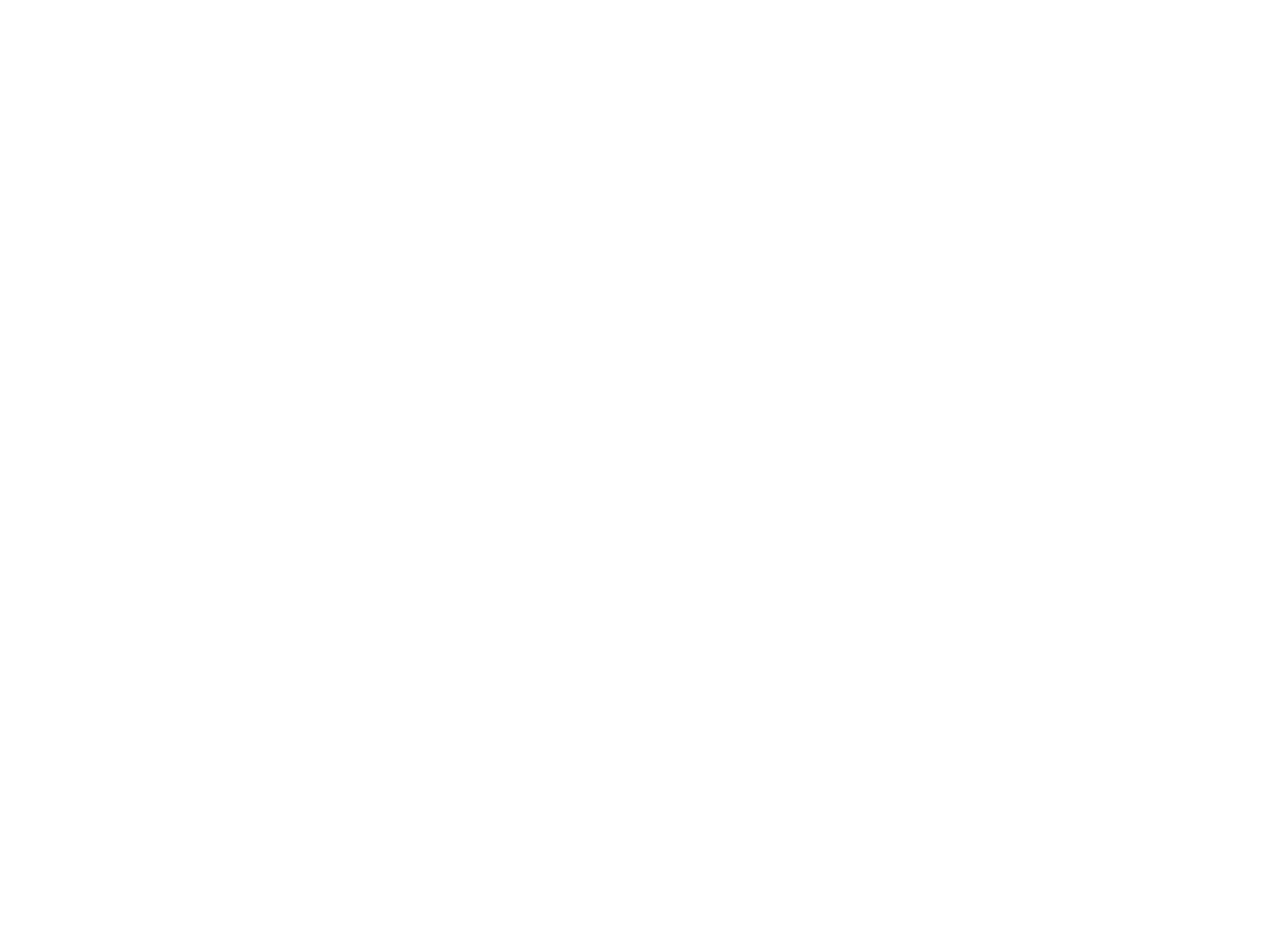
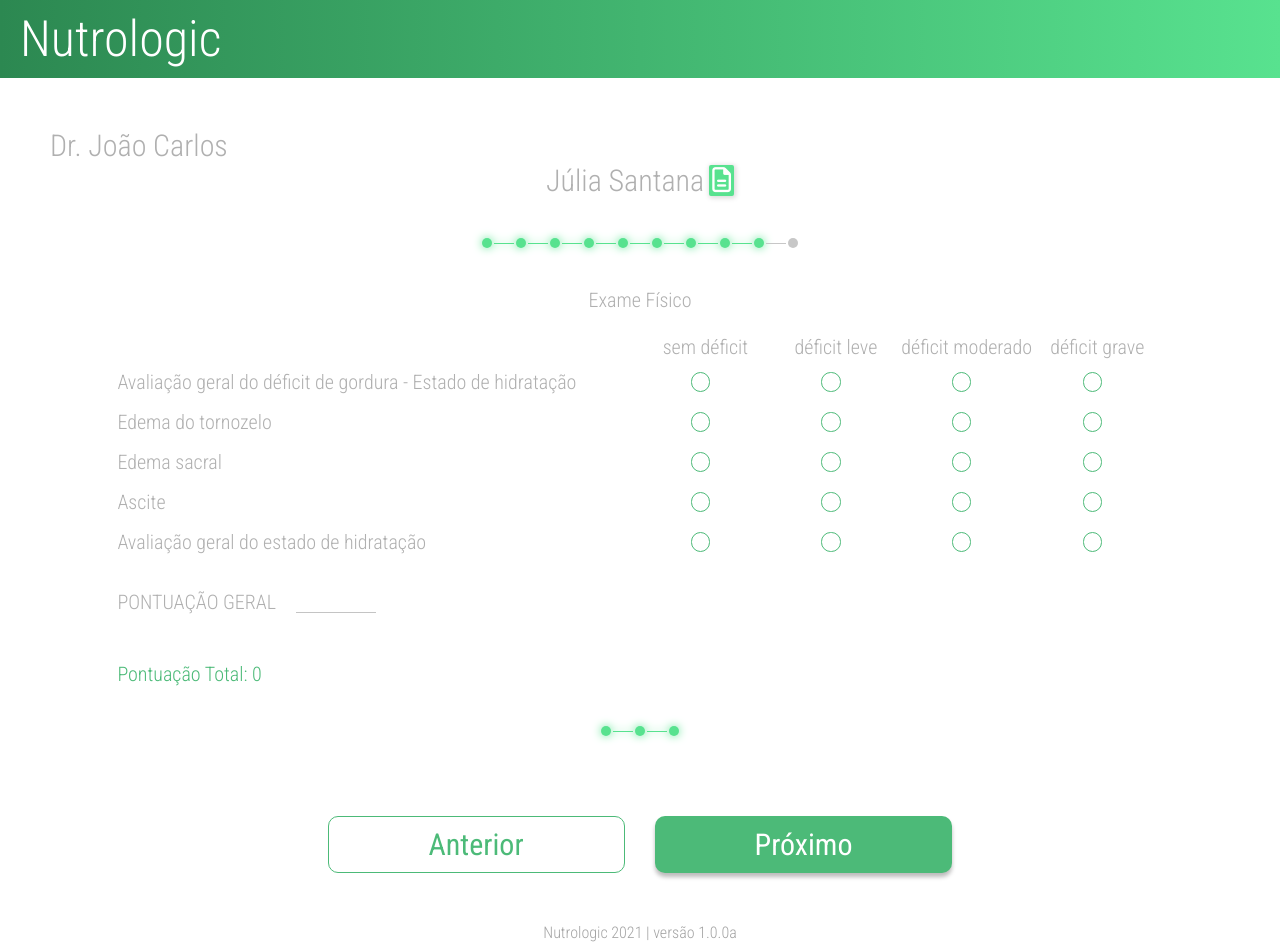
Before and after one commit to akelesis/nutrologic-frontend, a Vue app: page /nutritionist/evaluation/medicalRecords11 in a window 1280 px wide. Before the commit the page ends 800 px from the top, so only its background shows below. Built offline with nearby package versions, Linux system fonts and the light colour scheme.

Commit message:
feat: create medical record view 11

```diff
--- a/src/router/index.js
+++ b/src/router/index.js
@@ -99,6 +99,11 @@
     path: '/nutritionist/evaluation/medicalRecords04',
     name: 'medicalRecords04',
     component: () => import('../views/NutritionistEvaluation/MedicalRecords04.vue')
+  },
+  {
+    path: '/nutritionist/evaluation/medicalRecords11',
+    name: 'medicalRecords11',
+    component: () => import('../views/NutritionistEvaluation/MedicalRecords11.vue')
   }
 ]
 
--- /dev/null
+++ b/src/views/NutritionistEvaluation/MedicalRecords11.vue
@@ -0,0 +1,263 @@
+<template>
+  <div class="MedicalRecords">
+    <Header headerStyle="NutritionistHeader"/>
+    <main class="medical-records-main">
+      <div class="nutritionist-name-container">
+        <p>{{user.name}}</p>
+      </div>
+      <div class="medical-records-container">
+        <div class="patient-name-file-container">
+          <span>Júlia Santana</span>
+          <i class="far fa-file-alt" />
+        </div>
+        <evaluation-breadcrumbs step="9" stepsCounter="10"/>
+        <p id="medical-records-title">Exame Físico</p>
+        <div class="medical-records-grid-container">
+          <span class="row-1 column-2 grid-text-center">sem déficit</span>
+          <span class="row-1 column-3 grid-text-center">déficit leve</span>
+          <span class="row-1 column-4 grid-text-center">déficit moderado</span>
+          <span class="row-1 column-5 grid-text-center">déficit grave</span>
+          <span class="row-2 column-1 grid-text-start">Avaliação geral do déficit de gordura - Estado de hidratação</span>
+          <nutritionist-radius class="row-2 column-2 grid-input" value="" id="item1-1" name="item1"/>
+          <nutritionist-radius class="row-2 column-3 grid-input" value="" id="item1-2" name="item1"/>
+          <nutritionist-radius class="row-2 column-4 grid-input" value="" id="item1-3" name="item1"/>
+          <nutritionist-radius class="row-2 column-5 grid-input" value="" id="item1-4" name="item1"/>
+          <span class="row-3 column-1 grid-text-start">Edema do tornozelo</span>
+          <nutritionist-radius class="row-3 column-2 grid-input" value="" id="item2-1" name="item2"/>
+          <nutritionist-radius class="row-3 column-3 grid-input" value="" id="item2-2" name="item2"/>
+          <nutritionist-radius class="row-3 column-4 grid-input" value="" id="item2-3" name="item2"/>
+          <nutritionist-radius class="row-3 column-5 grid-input" value="" id="item2-4" name="item2"/>
+          <span class="row-4 column-1 grid-text-start">Edema sacral</span>
+          <nutritionist-radius class="row-4 column-2 grid-input" value="" id="item3-1" name="item3"/>
+          <nutritionist-radius class="row-4 column-3 grid-input" value="" id="item3-2" name="item3"/>
+          <nutritionist-radius class="row-4 column-4 grid-input" value="" id="item3-3" name="item3"/>
+          <nutritionist-radius class="row-4 column-5 grid-input" value="" id="item3-4" name="item3"/>
+          <span class="row-5 column-1 grid-text-start">Ascite</span>
+          <nutritionist-radius class="row-5 column-2 grid-input" value="" id="item4-1" name="item4"/>
+          <nutritionist-radius class="row-5 column-3 grid-input" value="" id="item4-2" name="item4"/>
+          <nutritionist-radius class="row-5 column-4 grid-input" value="" id="item4-3" name="item4"/>
+          <nutritionist-radius class="row-5 column-5 grid-input" value="" id="item4-4" name="item4"/>
+          <span class="row-6 column-1 grid-text-start">Avaliação geral do estado de hidratação</span>
+          <nutritionist-radius class="row-6 column-2 grid-input" value="" id="item5-1" name="item5"/>
+          <nutritionist-radius class="row-6 column-3 grid-input" value="" id="item5-2" name="item5"/>
+          <nutritionist-radius class="row-6 column-4 grid-input" value="" id="item5-3" name="item5"/>
+          <nutritionist-radius class="row-6 column-5 grid-input" value="" id="item5-4" name="item5"/>
+          <div class="row-7 column-1 score-container">
+            <span class="grid-text-start">PONTUAÇÃO GERAL</span>
+            <default-input inputType="text" placeholder=""/>
+          </div>
+        </div>
+        <p id="total-score">Pontuação Total: 0</p>
+      </div>
+      <evaluation-breadcrumbs step="3" stepsCounter="3"/>
+      <div class="nav-buttons-container">
+        <green-button label="Anterior" :isInverted="true"/>
+        <green-button label="Próximo"/>
+      </div>
+    </main>
+    <MainFooter />
+  </div>
+</template>
+
+<script>
+import Header from '../../components/Header.vue'
+import MainFooter from '../../components/MainFooter.vue'
+import GreenButton from '../../components/GreenButton.vue'
+import EvaluationBreadcrumbs from '../../components/EvaluationBreadcrumbs.vue'
+import NutritionistRadius from '../../components/NutritionistRadius.vue'
+import DefaultInput from '../../components/DefaultInput.vue'
+
+export default {
+  components: {
+    Header,
+    MainFooter,
+    GreenButton,
+    EvaluationBreadcrumbs,
+    NutritionistRadius,
+    DefaultInput
+  },
+  data () {
+    return {
+      user: {
+        name: 'Dr. João Carlos'
+      }
+    }
+  }
+}
+</script>
+
+<style>
+.MedicalRecords {
+  display: flex;
+  flex-direction: column;
+  justify-content: space-between;
+  height: 100vh;
+  font-family: 'Roboto Condensed', sans-serif;
+  font-weight: 300;
+  color: #B0B0B0;
+}
+
+.medical-records-main {
+  display: flex;
+  flex-direction: column;
+  justify-content: space-between;
+  align-items: center;
+  height: 100%;
+  margin-top: 50px;
+}
+
+.nutritionist-name-container {
+  display: flex;
+  justify-content: flex-start;
+  width: 100vw;
+  padding-left: 50px;
+}
+
+.nutritionist-name-container p {
+  font-size: 30px;
+  color: #B0B0B0;
+}
+
+.medical-records-container {
+  display: flex;
+  flex-direction: column;
+  min-width: 60vw;
+  height: 100%;
+}
+
+.patient-name-file-container {
+  display: flex;
+  justify-content: center;
+  align-items: center;
+}
+
+.patient-name-file-container span {
+  font-size: 30px;
+  margin-right: 5px;
+}
+
+.patient-name-file-container i {
+  color: #fff;
+  background-color: #58E28F;
+  border: 3px solid #58E28F;
+  border-radius: 2px;
+  box-shadow: 1px 1px 5px 1px #DADADA;
+  align-self: center;
+  font-size: 25px;
+}
+
+.patient-name-file-container i:hover {
+  cursor: pointer;
+  filter: brightness(95%);
+}
+
+#medical-records-title {
+  font-size: 20px;
+  margin-bottom: 20px;
+}
+
+.medical-records-grid-container {
+  display: grid;
+  grid-template-rows: auto 1fr 1fr 1fr 1fr 1fr 2fr;
+  grid-template-columns: 4fr 1fr 1fr 1fr 1fr;
+}
+
+.grid-container {
+  display: grid;
+  grid-template-rows: auto 1fr;
+  grid-template-columns: 1fr 1fr;
+  width: 100%;
+  margin-bottom: 20px;
+}
+
+.grid-text-start {
+  font-size: 20px;
+  text-align: start;
+  line-height: 40px;
+}
+
+.grid-text-center {
+  font-size: 20px;
+  text-align: center;
+  line-height: 30px;
+}
+
+.grid-input {
+  display: flex;
+  justify-content: center;
+  align-items: center;
+}
+
+.row-1 {
+  grid-row: 1;
+}
+
+.row-2 {
+  grid-row: 2;
+}
+
+.row-3 {
+  grid-row: 3;
+}
+
+.row-4 {
+  grid-row: 4;
+}
+
+.row-5 {
+  grid-row: 5;
+}
+
+.row-6 {
+  grid-row: 6;
+}
+
+.row-7 {
+  grid-row: 7;
+}
+
+.column-1 {
+  grid-column: 1;
+}
+
+.column-2 {
+  grid-column: 2;
+}
+
+.column-3 {
+  grid-column: 3;
+}
+
+.column-4 {
+  grid-column: 4;
+}
+
+.column-5 {
+  grid-column: 5;
+}
+
+.score-container {
+  display: flex;
+  justify-content: flex-start;
+  align-items: center;
+  gap: 20px;
+}
+
+.score-container input {
+  width: 80px;
+}
+
+#total-score {
+  font-size: 20px;
+  color: #4CBA78;
+  text-align: left;
+  margin-top: 20px;
+}
+
+.nav-buttons-container {
+  display: flex;
+  justify-content: space-between;
+  gap: 30px;
+  margin-top: 40px;
+}
+</style>
```
